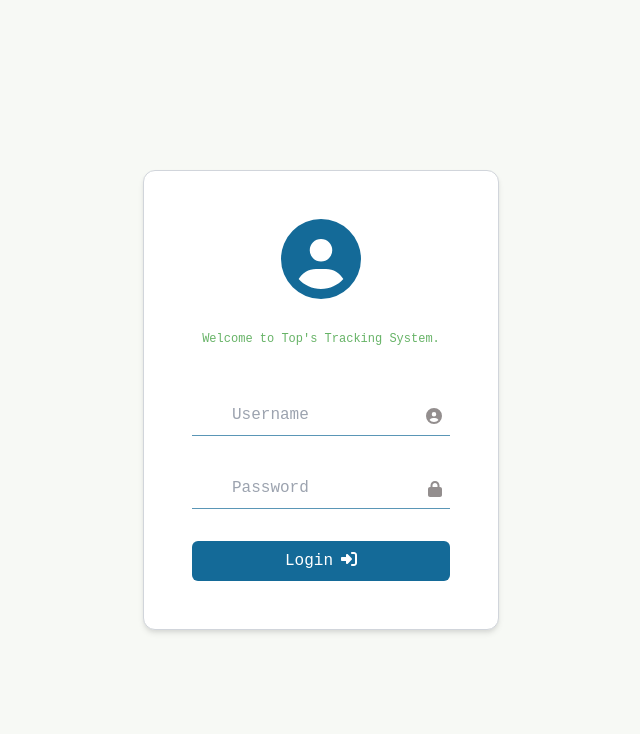
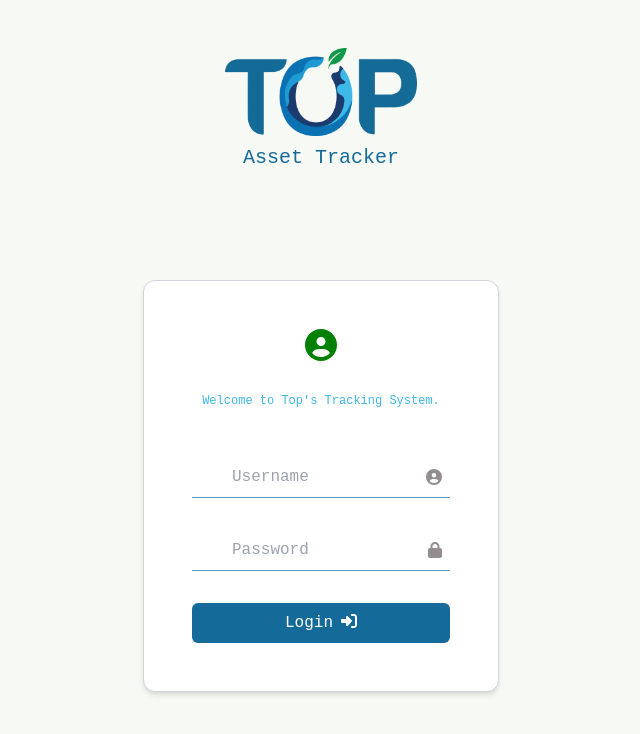
Before and after one commit to yetemegn-telaye/Top-Assset-Tracker, a React (Create React App) app: page / in a window 1280 px wide. Shown: the top 734 px of the page, without its empty margins (319-959 px from the left). Built offline with nearby package versions, Linux system fonts and the light colour scheme; the HTML template or start-up script is replaced by a standard one.

Commit message:
Add title to logo and in login page

```diff
--- a/src/components/layout/Sidebar.tsx
+++ b/src/components/layout/Sidebar.tsx
@@ -27,8 +27,9 @@ const Sidebar = () => {
         } transition-transform duration-300 ease-in-out md:relative md:translate-x-0 md:flex md:flex-col md:h-full overflow-y-auto z-20`}
       >
         <div className="flex flex-col gap-8 w-full items-center h-full">
-          <div className="text-lg font-bold">
-            <img src={topLogo} alt="Top Logo" className="w-32" />
+          <div className="text-lg flex flex-col gap-2 items-center">
+            <img src={topLogo} alt="Top Logo" className="w-24" />
+            <span className="text-sm font-light text-primary">Asset Tracker</span>
           </div>
           <hr className="w-full" />
           <div className="mt-8 flex-1 w-full">
--- a/src/features/auth/Login.tsx
+++ b/src/features/auth/Login.tsx
@@ -2,6 +2,7 @@ import { FontAwesomeIcon } from '@fortawesome/react-fontawesome';
 import { faLock, faRightToBracket, faUserCircle } from '@fortawesome/free-solid-svg-icons';
 import { useState } from 'react';
 import { useNavigate } from 'react-router-dom';
+import topLogo from "../../components/assets/top-logo-final.png";
 
 interface formData  {
     username: string;
@@ -23,11 +24,15 @@ const Login = () => {
 
     }
     return (
-<div className="min-h-screen flex items-center justify-center">
+<div className="min-h-screen flex flex-col items-center justify-center">
+    <div className="text-lg flex flex-col gap-2 items-center mt-12">
+        <img src={topLogo} alt="Top Logo" className="w-48" />
+        <span className="text-xl font-light text-primary">Asset Tracker</span>
+    </div>
   <div className="bg-background-paper border border-gray-300 rounded-xl shadow-md w-50 m-auto flex flex-col max-h-screen items-center justify-center gap-12 p-12">
     <div className='flex flex-col items-center justify-center gap-8'>
-      <FontAwesomeIcon icon={faUserCircle} size="5x" className="text-primary" />
-      <p className='text-xs text-secondary-light font-light'>Welcome to Top's Tracking System.</p>
+      <FontAwesomeIcon icon={faUserCircle} size="2x" className="text-secondary" />
+      <p className='text-xs text-info font-light'>Welcome to Top's Tracking System.</p>
     </div>
     <form className="flex flex-col space-y-8" onSubmit={handleSubmit}>
         <div className='relative'>
@@ -41,7 +46,7 @@ const Login = () => {
         className="p-2 pl-10 border-0 border-b border-primary-light"
 
       />
-      <FontAwesomeIcon icon={faUserCircle} size='1x'
+      <FontAwesomeIcon icon={faUserCircle}
        className='text-accent absolute right-2 top-1/2 transform -translate-y-1/2' />
         </div>
         <div className='relative'>
```
